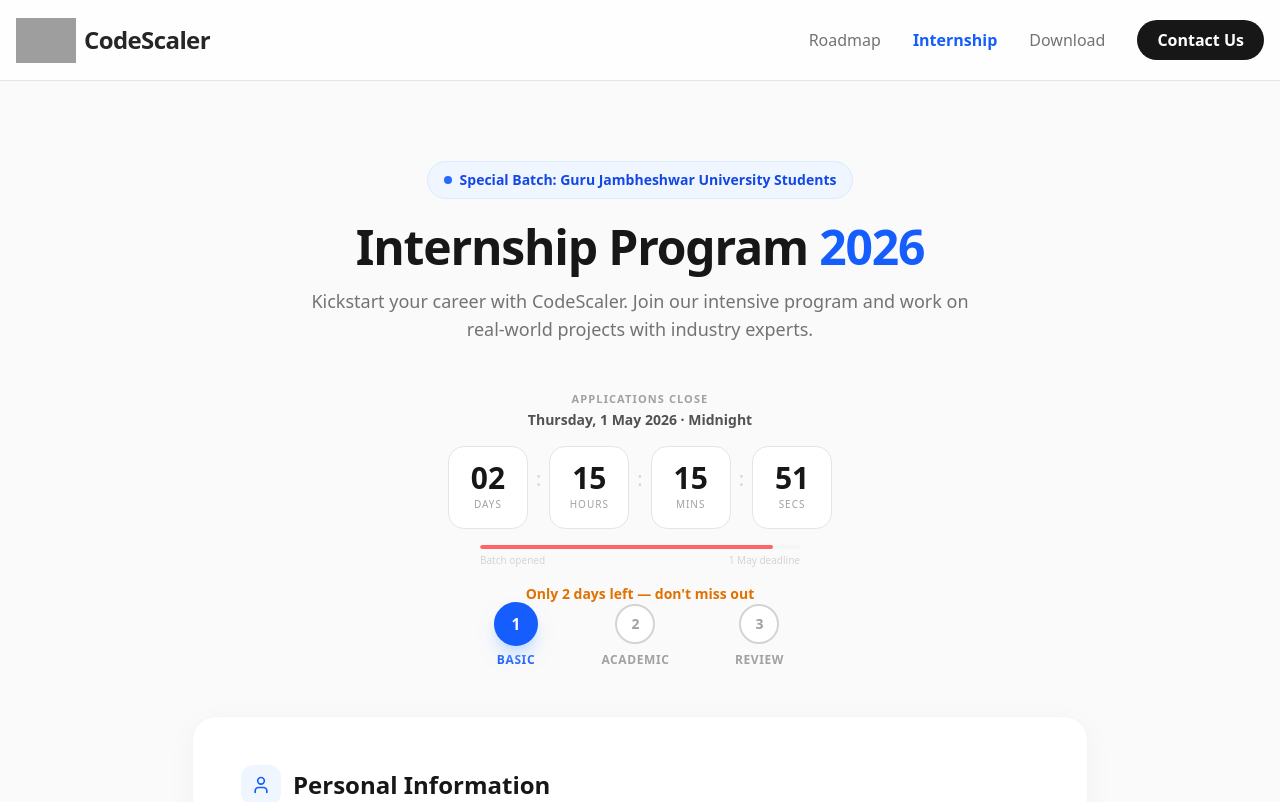
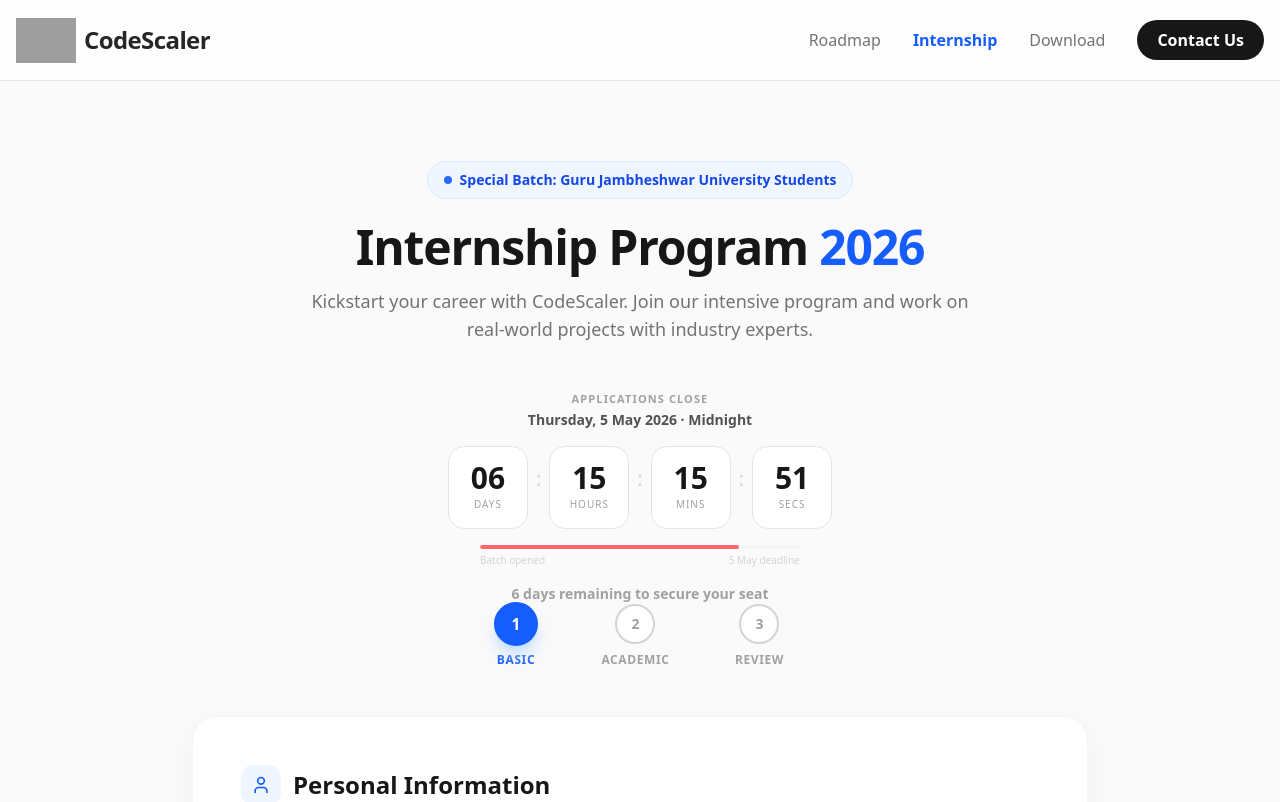
Before and after one commit to Ajaxparmar/intership, a Next.js app: page / in a window 1280 px wide. Shown: the top 802 px of the page. Built offline with nearby package versions, Linux system fonts and the light colour scheme; grey boxes are pictures that could not be loaded.

Commit message:
update timer

```diff
--- a/app/timer.tsx
+++ b/app/timer.tsx
@@ -2,7 +2,7 @@
 
 import { useState, useEffect } from "react";
 
-const DEADLINE = new Date("2026-05-01T23:59:59");
+const DEADLINE = new Date("2026-05-05T23:59:59");
 const BATCH_START = new Date("2026-04-01T00:00:00");
 const TOTAL_MS = DEADLINE.getTime() - BATCH_START.getTime();
 
@@ -97,7 +97,7 @@
           Applications close
         </p>
         <p className="text-sm font-semibold text-neutral-600 mt-0.5">
-          Thursday, 1 May 2026 · Midnight
+          Thursday, 5 May 2026 · Midnight
         </p>
       </div>
 
@@ -134,7 +134,7 @@
         </div>
         <div className="flex justify-between text-[10px] text-neutral-300 mt-1">
           <span>Batch opened</span>
-          <span>1 May deadline</span>
+          <span>5 May deadline</span>
         </div>
       </div>
 
```
